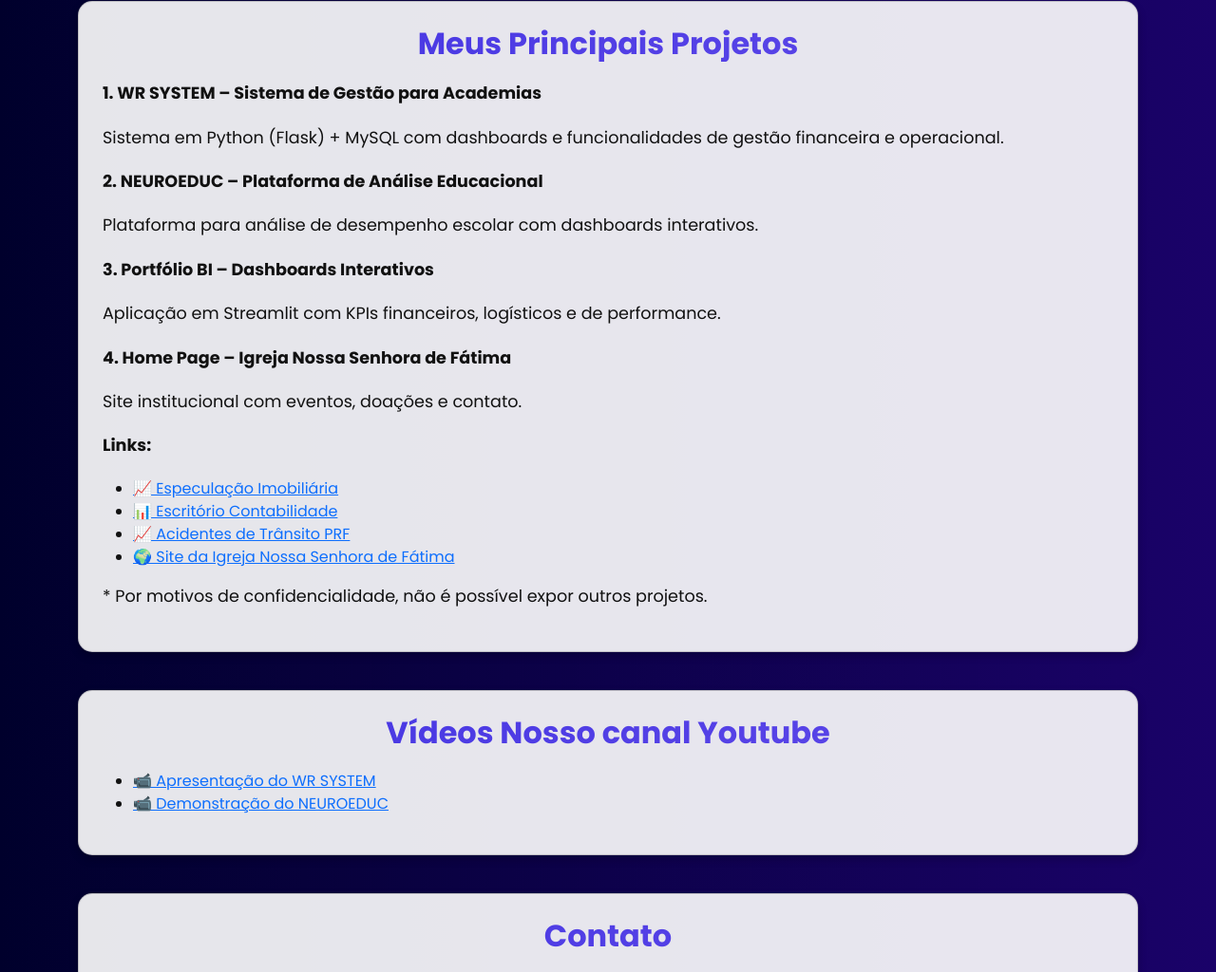
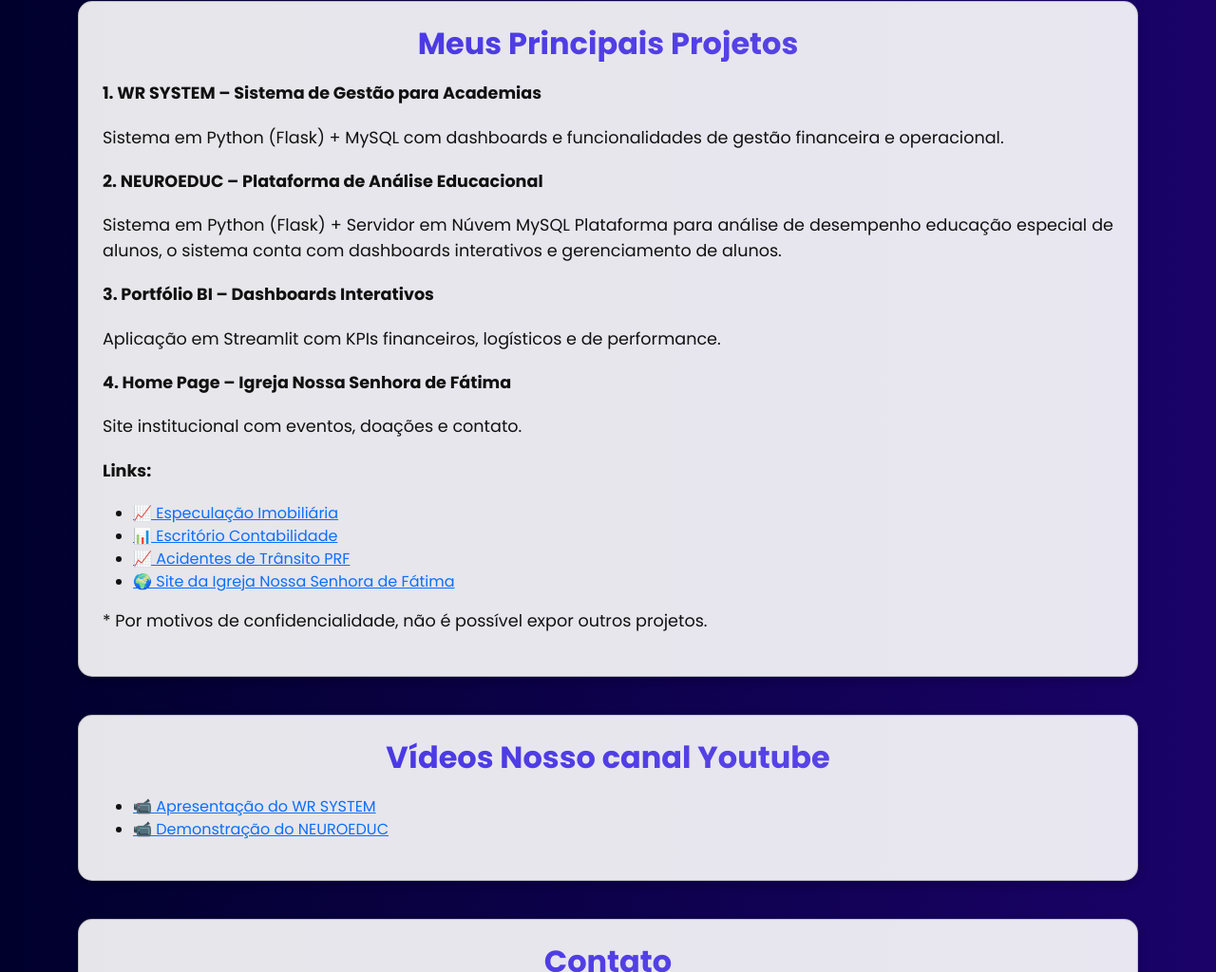
Before and after one commit to Williamsrvs/williamsrodrigues, a plain HTML site: page index.html in a window 1280 px wide. Shown: the part 2286-3310 px from the top of the page at 95% size. Drawn offline with nearby package versions, Linux system fonts and the light colour scheme.

Commit message:
Update index.html

```diff
--- a/index.html
+++ b/index.html
@@ -247,7 +247,7 @@ margin-bottom: 5px;
     <p><strong>1. WR SYSTEM – Sistema de Gestão para Academias</strong></p>
     <p>Sistema em Python (Flask) + MySQL com dashboards e funcionalidades de gestão financeira e operacional.</p>
     <p><strong>2. NEUROEDUC – Plataforma de Análise Educacional</strong></p>
-    <p>Plataforma para análise de desempenho escolar com dashboards interativos.</p>
+    <p>Sistema em Python (Flask) + Servidor em Núvem MySQL Plataforma para análise de desempenho educação especial de alunos, o sistema conta com dashboards interativos e gerenciamento de alunos.</p>
     <p><strong>3. Portfólio BI – Dashboards Interativos</strong></p>
     <p>Aplicação em Streamlit com KPIs financeiros, logísticos e de performance.</p>
     <p><strong>4. Home Page – Igreja Nossa Senhora de Fátima</strong></p>
```
